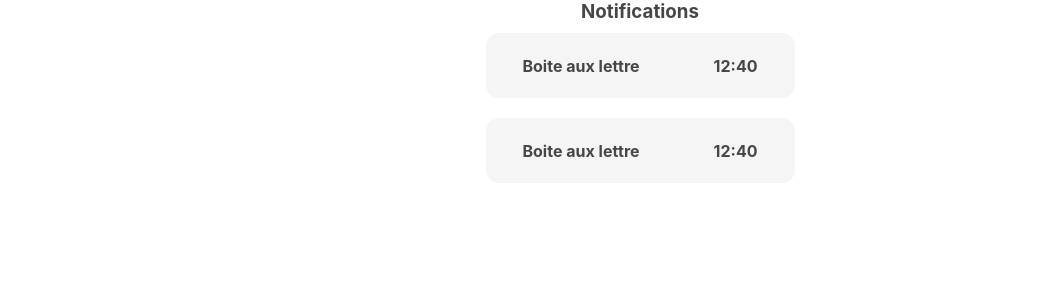
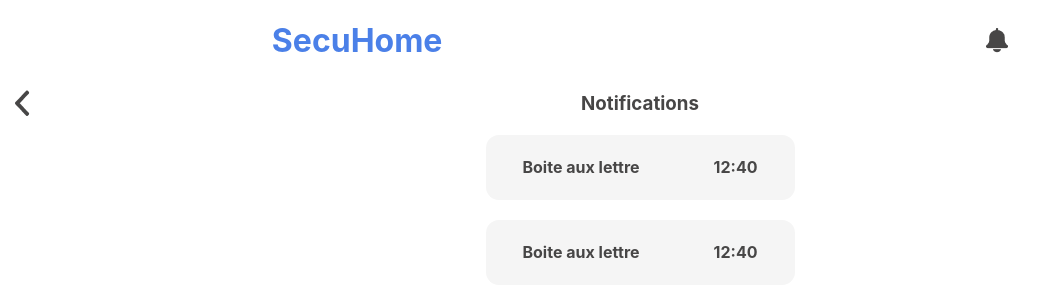
Before and after one commit to lucrampro/Projet_hetic_juillet_2021_groupe_5, a React (Create React App) app: page /notifications in a window 1280 px wide. Shown: the top 300 px of the page, without its empty margins (0-1056 px from the left). Built offline with nearby package versions, Linux system fonts and the light colour scheme.

Commit message:
FEAT(Notifications): add link arrow

```diff
--- a/src/App.js
+++ b/src/App.js
@@ -4,7 +4,8 @@ import { BrowserRouter as Router, Route } from 'react-router-dom'
 import { userInfoContext }  from './store'
 import './App.scss'
 import Notifications from './pages/Notifications'
-import {BarChart} from './components'
+import { BarChart } from './components'
+import { Header } from "./components";
 
 function App() {
   const [userInfo, setuserInfo] = useState('');
@@ -12,6 +13,7 @@ function App() {
     <div className="App">
       <userInfoContext.Provider value={{ userInfo, setuserInfo }}>
         <Router>
+          <Header />
           <Route path="/" exact component={Login} />
           <Route path="/accueil" exact component={Home} />
           <Route path="/lieux-commun/:type" exact component={BarChart} />
--- /dev/null
+++ b/src/assets/styles/header.scss
@@ -0,0 +1,6 @@
+header {
+  display: flex;
+  align-items: center;
+  justify-content: space-around;
+  width: 100%;
+}
--- a/src/assets/styles/notification.scss
+++ b/src/assets/styles/notification.scss
@@ -11,7 +11,17 @@
   padding: 0px 0px;
   flex-direction: column;
   .notifications-title{
-    text-align: center;
+    width: 100%;
+    display: flex;
+    position: relative;
+    justify-content: center;
+    align-items: center;
+    margin: 10px 0px;
+    #arrow {
+      position: absolute;
+      left: 15px;
+      width: 15px !important;
+    }
   }
   .notifications-bloc{
     width: 309px;
--- /dev/null
+++ b/src/components/Header.jsx
@@ -0,0 +1,20 @@
+import React from 'react';
+import '../assets/styles/header.scss'
+import { useHistory } from 'react-router-dom'
+
+const Header = () => {
+
+  const history = useHistory();
+  const goToNotificationPage = () => {
+    history.push(`/notifications`)
+  }
+
+  return (
+    <header>
+      <h1>SecuHome</h1>
+      <img src='/imgs/notification_icon.png' alt="" srcSet="" onClick={ goToNotificationPage}/>
+    </header>
+  );
+}
+
+export default Header;
--- a/src/components/index.js
+++ b/src/components/index.js
@@ -7,7 +7,8 @@ export { default as EntranceHallDetails} from './EntranceHallDetails'
 export { default as MailBoxDetails} from './MailBoxDetails'
 export { default as InfoCard} from './InfoCard'
 export { default as DetailsCard} from './DetailsCard'
-export { default as BarChart} from './BarChart'
+export { default as BarChart } from './BarChart'
+export { default as Header } from "./Header";
 // PAGES
 export { default as Login } from '../pages/Login'
 export { default as Home } from '../pages/Home'
--- a/src/pages/Home.jsx
+++ b/src/pages/Home.jsx
@@ -22,10 +22,6 @@ const Home = () => {
 
   return (
     <div className="home">
-      <header>
-        <h1>SecuHome</h1>
-        <img src='/imgs/notification_icon.png' alt="" srcSet="" onClick={goToNotificationPage}/>
-      </header>
       <p>Mes objets connectés</p>
       {
         Object.keys(userInfo.nodes).map( function (value, index) {
--- a/src/pages/Notifications.jsx
+++ b/src/pages/Notifications.jsx
@@ -1,14 +1,25 @@
 import React from 'react';
+import { useHistory } from "react-router-dom";
 // STYLES
 import '../assets/styles/notification.scss';
 
-const getArrayNotif = ["bin", "mailbox"];
+const Notifications = () => {
 
-const Notifications = () => (
-  <>
+  const getArrayNotif = ["bin", "mailbox"];
+  const history = useHistory();
+
+  const goToPreviousPath = () => {
+    history.goBack()
+  }
+// const gotoHallDetails = () => {
+
+//   history.push(`/lieux-commun/${actually_hall}`)
+// }
+
+  return (
     <div className="notification">
       <div className="notifications-title">
-        {/* <img src='/imgs/icons/arrow-back.png' alt="" srcSet="" /> */}
+        <img src='/imgs/icons/arrow-back.png' alt="" srcSet="" id="arrow" onClick={ goToPreviousPath}/>
         <h3>Notifications</h3>
       </div>
       {
@@ -22,7 +33,7 @@ const Notifications = () => (
       }
 
     </div>
-  </>
-);
+  );
+}
 
 export default Notifications;
```
